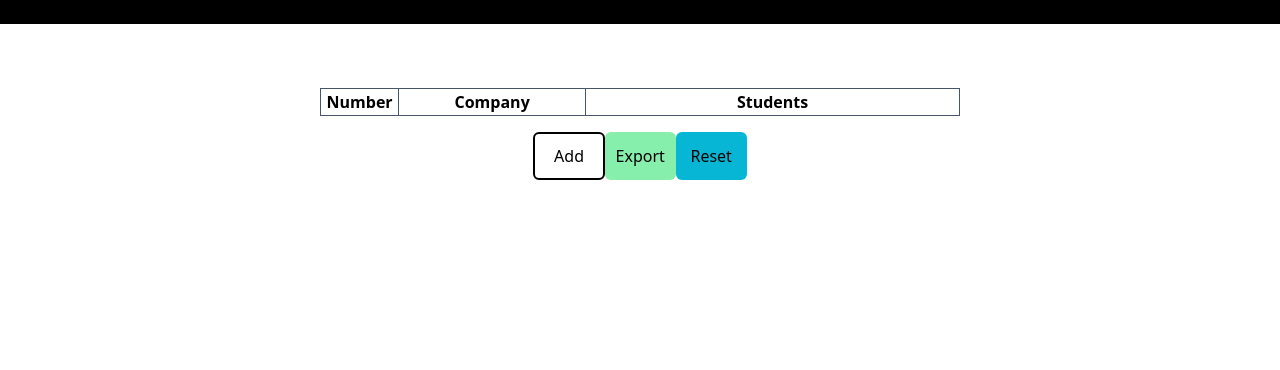
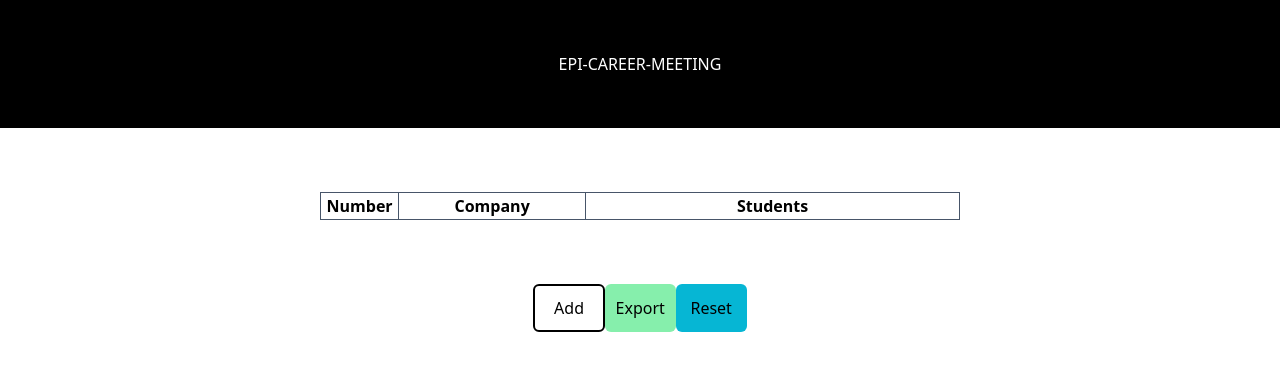
Before and after one commit to Sakutaroo/Epi-Carreer-Meeting, a React (Create React App) app in the folder epi-career-meeting/: page / in a window 1280 px wide. Shown: the top 370 px of the page. Built offline with nearby package versions, Linux system fonts and the light colour scheme; the HTML template or start-up script is replaced by a standard one.

Commit message:
[ADD] header structure

```diff
--- a/epi-career-meeting/src/components/Header.jsx
+++ b/epi-career-meeting/src/components/Header.jsx
@@ -2,8 +2,8 @@ import React from 'react'
 
 function Header() {
   return (
-    <div className="bg-black">
-        <h1>EPI-CAREER-MEETING</h1>
+    <div className="flex bg-black h-32">
+      <h3 className="text-white text-center m-auto">EPI-CAREER-MEETING</h3>
     </div>
   )
 }
--- a/epi-career-meeting/src/components/Offer/OfferCase.jsx
+++ b/epi-career-meeting/src/components/Offer/OfferCase.jsx
@@ -30,9 +30,9 @@ function OfferCase(props) {
     <tr>
       <th className="border border-slate-600">{props.index}</th>
       <th className="border border-slate-600">{props.name}</th>
-      <th className="border border-slate-600 overflow-y-auto">
+      <th className="border border-slate-600">
         {props.students.map((element) =>
-          <span key={element}>{element + ' '}</span>
+          <span className="" key={element}>{element + '\t'}</span>
         )}
       </th>
     </tr>
--- a/epi-career-meeting/src/components/Offer/OfferDisplay.jsx
+++ b/epi-career-meeting/src/components/Offer/OfferDisplay.jsx
@@ -11,7 +11,7 @@ const OfferDisplay = () => {
     //     <OfferCase key={element} name={element['company']} index={index + 1} students={element['students']}/>
     //   )}
     // </div>
-    <div className="mt-16 mb-4 w-1/2 mx-auto">
+    <div className="mt-16 mb-16 w-1/2 mx-auto">
       <table className="w-full">
         <colgroup>
           <col className="w-1/12"/>
@@ -25,7 +25,7 @@ const OfferDisplay = () => {
         </tr>
         {infos.map((element, index) =>
           <OfferCase key={element} name={element['company']} index={index + 1} students={element['students']}/>
-          )}
+        )}
       </table>
     </div>
   )
```
